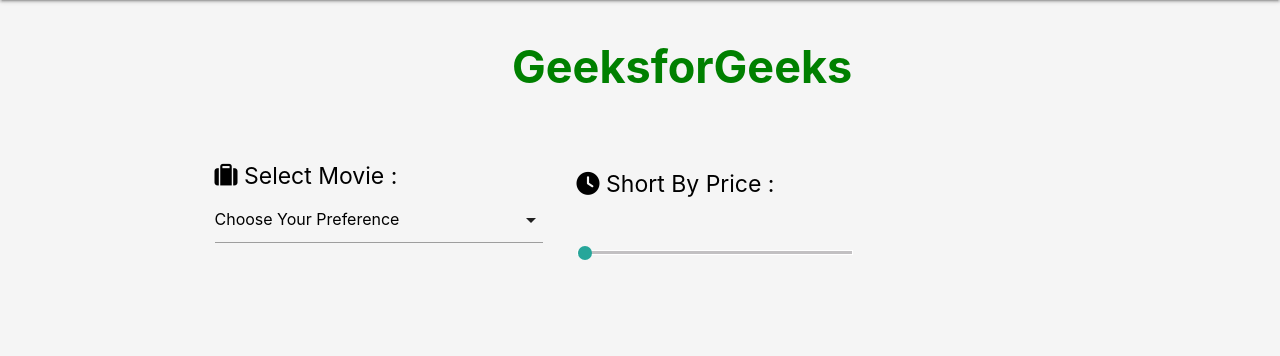
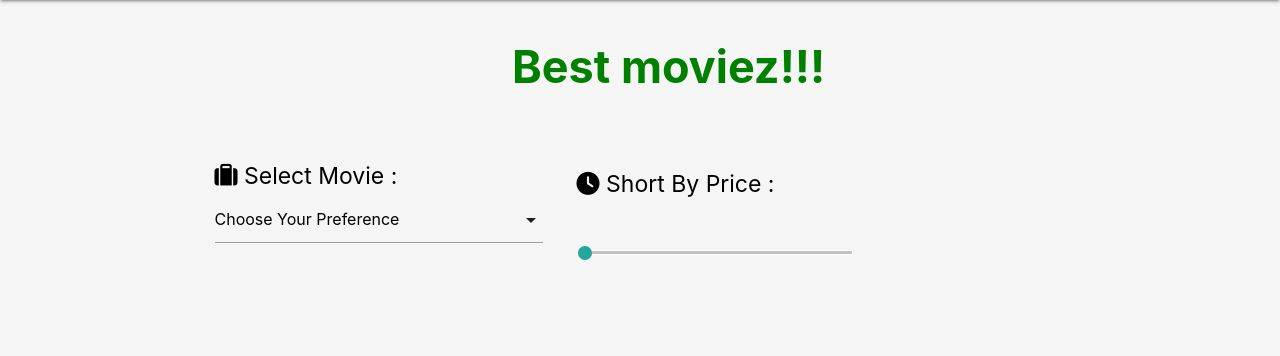
Before and after one commit to RayOgeto/movie-recommendation, a Django app: page / in a window 1280 px wide; the page is wider, and only the part inside the window is pictured. Shown: the part 64-420 px from the top of that part. Run offline with Django 5.2, Linux system fonts and the light colour scheme; a user stored in the database is signed in; data that the repository does not hold is empty.

Commit message:
Update home.html

```diff
--- a/movie/core/book/templates/home.html
+++ b/movie/core/book/templates/home.html
@@ -38,7 +38,7 @@
 			<button class="btn btn-danger" id="oooo"> <a href="{% url 'logout' %}">Logout </a></button>
 		</div>
 	</nav>
-	<h1 class="gfg"> GeeksforGeeks</h1>
+	<h1 class="gfg"> Best moviez!!!</h1>
 	<br>
 	<br>
 
```
